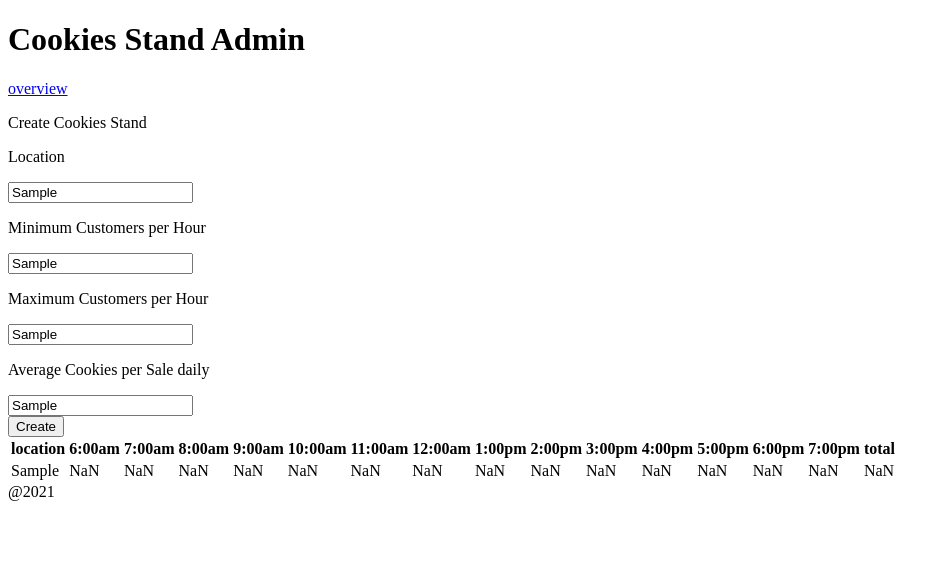
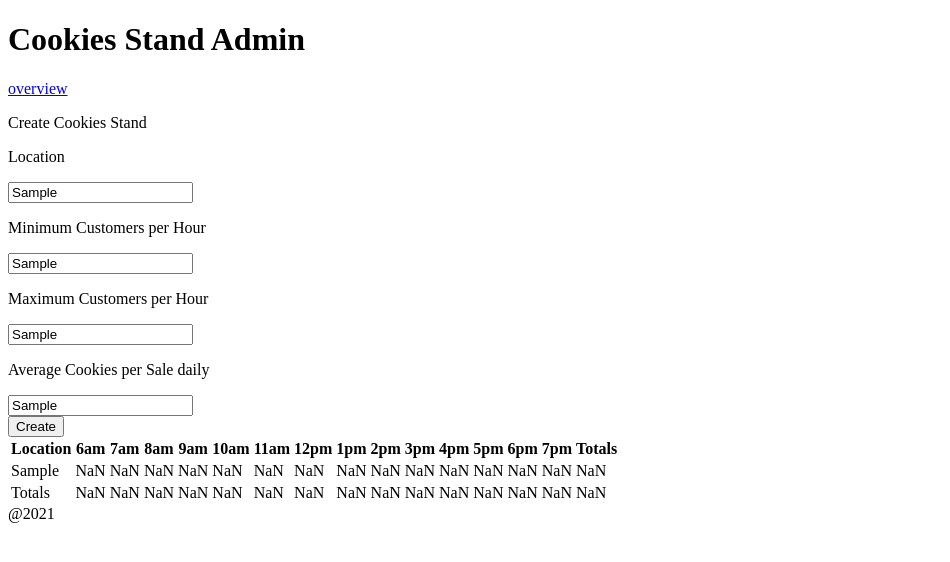
Before and after one commit to abdu-zeyad/cookie-stand-admin, a Next.js app: page / in a window 1280 px wide. Both pictures are taken after typing "Sample", "Sample", "Sample", "Sample" into the empty fields and a click on the button "Create". Shown: the top 562 px of the page, without its empty margins (0-950 px from the left). Built offline with nearby package versions, Linux system fonts and the light colour scheme.

Commit message:
finish lab 38

```diff
--- a/components/Form.js
+++ b/components/Form.js
@@ -1,40 +1,13 @@
 import React from 'react'
-import { hours } from './Data'
+
 export default function Form(props) {
 
-    function CookiesPostHandler(event) {
-        event.preventDefault();
-        const answeredQuestion = {
-            location: event.target[0].value,
-            MinCus: event.target[1].value,
-            MaxCus: event.target[2].value,
-            AvgCokPH: event.target[3].value,
-
-        }
-
-        const table = {
-            location: answeredQuestion.location,
-            hourlyRate: []
-        }
-
-        for (let i = 0; i < hours.length; i++) {
-            table.hourlyRate.push(5 * Math.floor(Math.random() * (answeredQuestion.MaxCus - answeredQuestion.MinCus)))
-        }
-        var s = 0
-        for (let i = 0; i < table.hourlyRate.length; i++) {
-            s += table.hourlyRate[i]
-        }
-        table.hourlyRate.push(s)
-        props.setInfo(questions => [...questions, answeredQuestion])
-        props.setTable(t => [...t, table])
-
-    }
 
 
 
     return (
         <div>
-            <form className=" w-3/4 p-2 mx-auto my-4 bg-green-200" onSubmit={CookiesPostHandler}>
+            <form className=" w-3/4 p-2 mx-auto my-4 bg-green-200" onSubmit={props.CookiesPostHandler}>
                 <p className='text-xl  text-center  text-green-800'>Create  Cookies Stand  </p>
                 <div className=" flex justify-start ">
                     <p className='my-3' >Location</p>
--- a/components/ReportResults.js
+++ b/components/ReportResults.js
@@ -5,28 +5,64 @@ export default function ReportResults(props) {
 
 
     return (
-        <table className=" mx-auto" >
-            <tr>
-                <th>location</th>
-                {hours.map(hour => {
-                    return (<th>{hour}</th>
-                    )
-                })}
-                <th>total</th>
-            </tr>
+        <table className='w-5/6 mx-auto mt-4 text-center border border-green-300 rounded-md'>
+
+            <thead className='bg-green-500 border border-green-300'>
+                <th className='px-2'>Location</th>
+                {
+                    props.workingHours.map(item => {
+                        return (
+                            <th>{item} </th>
+                        )
+                    })
+                }
+                <th>Totals</th>
+            </thead>
 
             <tbody>
-                {props.printTable.map(x => (
-                    <tr key={`${x.id}`}>
-                        <td className="p-3 pl-2 border bg-green-500">{x.location}</td>
-                        {x.hourlyRate.map(hour => (
-                            <td className="p-3 pl-2 border bg-green-500">{hour}</td>
-                        ))
+                {
+                    props.report.map((store, idx) => {
+
+                        const element =
+                            <>
+                                <td className='px-2 border border-black' >{store.location}</td>
+                                {
+                                    store.hourlySales.map(item => {
+                                        return (
+                                            <td className='border border-black'> {item} </td>
+                                        )
+                                    })
+                                }
+                                <td className='border border-black'>{store.total}</td>
+                            </>
+
+                        if (idx % 2 == 0) {
+                            return (
+                                <tr className='bg-green-400'>
+                                    {element}
+                                </tr>
+                            )
+                        } else {
+                            return (
+                                <tr className='bg-green-300'>
+                                    {element}
+                                </tr>
+                            )
                         }
-
-                    </tr>))
+                    })
                 }
             </tbody>
+
+            <tfoot className='bg-green-500'>
+                <td className='px-2 font-semibold border border-black'>Totals</td>
+                {
+                    props.totals.map(item => {
+                        return (
+                            <td className='font-semibold border border-black'>{item}</td>
+                        )
+                    })
+                }
+            </tfoot>
         </table>
     )
 }
--- a/pages/index.js
+++ b/pages/index.js
@@ -6,9 +6,49 @@ import Form from '../components/Form';
 import ReportResults from '../components/ReportResults';
 
 export default function Home() {
-  const [printInfo, setInfo] = useState([]);
-  const [printTable, setTable] = useState([]);
-  console.log(printTable);
+  const [workingHours, setworkingHours] = useState(['6am', '7am', '8am', '9am', '10am', '11am', '12pm', '1pm', '2pm', '3pm', '4pm', '5pm', '6pm', '7pm'])
+  const [report, setallstores] = useState([])
+  const [totals, setbranchestotals] = useState([0, 0, 0, 0, 0, 0, 0, 0, 0, 0, 0, 0, 0, 0, 0])
+
+
+  function CookiesPostHandler(event) {
+
+
+    event.preventDefault();
+
+    console.log(event.target.MinCus.value);
+    let MinCus = parseInt(event.target.MinCus.value)
+    let MaxCus = parseInt(event.target.MaxCus.value)
+    let AvgCokPH = parseInt(event.target.AvgCokPH.value)
+    console.log(MinCus, MaxCus, AvgCokPH);
+    let sum = 0
+
+
+    const store = {
+      location: event.target.Location.value,
+      hourlySales: workingHours.map(() => Math.ceil(AvgCokPH * (Math.ceil(Math.random() * (MaxCus - MinCus) + MinCus)))),
+    }
+
+    for (let i = 0; i < store.hourlySales.length; i++) {
+      sum = sum + store.hourlySales[i]
+    }
+    store.total = sum
+
+    setallstores([...report, store])
+
+
+    let total_sum = totals.map((item, idx) => {
+      if (idx === totals.length - 1) {
+        return item + store.total
+      }
+      return item + store.hourlySales[idx]
+    })
+
+    setbranchestotals(total_sum)
+
+
+  }
+
   return (
     <div className="">
       <Head>
@@ -18,9 +58,9 @@ export default function Home() {
 
       <main className="">
         <Header title="Cookies Stand Admin" />
-        <Form setInfo={setInfo} setTable={setTable} />
+        <Form CookiesPostHandler={CookiesPostHandler} />
 
-        {printInfo.length ? <ReportResults printInfo={printInfo} printTable={printTable} />
+        {report.length ? <ReportResults report={report} workingHours={workingHours} totals={totals} />
           : <h2 className=' text-center '>No Cookie Stands Available</h2>}
 
         <Footer year='2021' />
```
